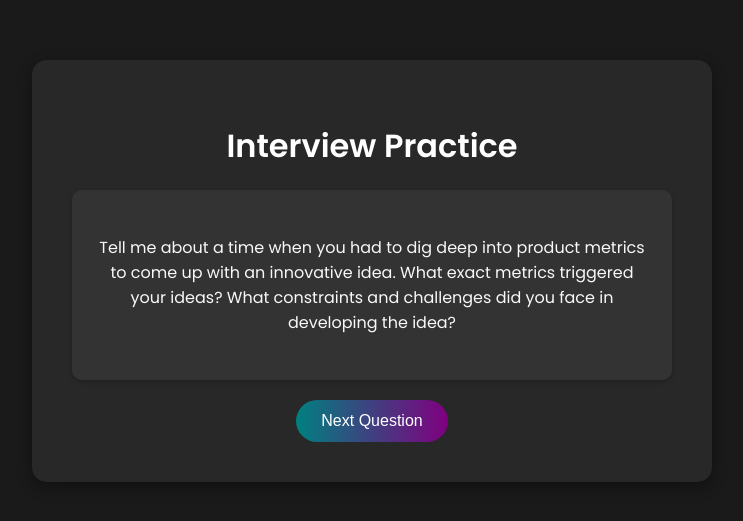
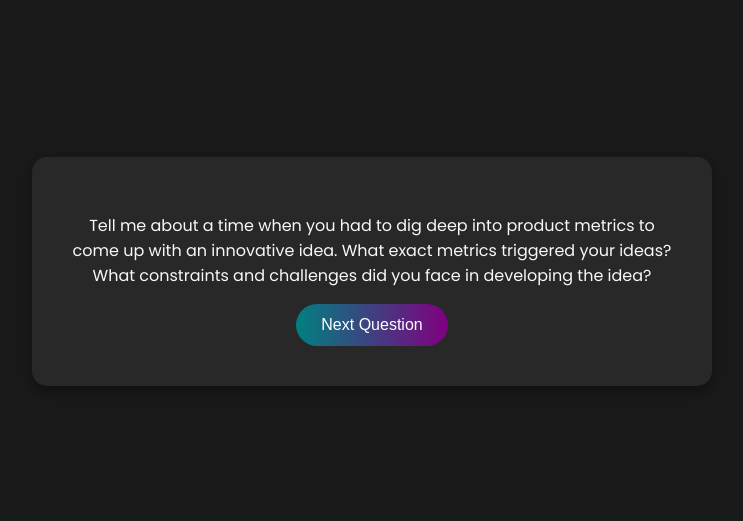
Before and after one commit to ingridxpan/Interview-Prep, a plain HTML site: page index.html in a window 1280 px wide. Shown: the part 129-650 px from the top of the page, without its empty margins (268-1011 px from the left). Drawn offline with Linux system fonts and the light colour scheme.

Commit message:
Update index.html

```diff
--- a/index.html
+++ b/index.html
@@ -3,18 +3,18 @@
 <head>
     <meta charset="UTF-8">
     <meta name="viewport" content="width=device-width, initial-scale=1.0">
-    <title>Question App</title>
+    <title>Interview Practice App</title>
     <link rel="stylesheet" href="style.css">
     <link href="https://fonts.googleapis.com/css2?family=Poppins:wght@400;600&display=swap" rel="stylesheet">
-
 </head>
 <body>
     <div id="app">
-        <h1>Interview Practice</h1>
-        <div id="question-box">
+        <div id="question-container">
             <p id="question"></p>
         </div>
-        <button id="next-question">Next Question</button>
+        <div id="button-container">
+            <button id="next-question">Next Question</button>
+        </div>
     </div>
     <script src="script.js"></script>
 </body>
```
